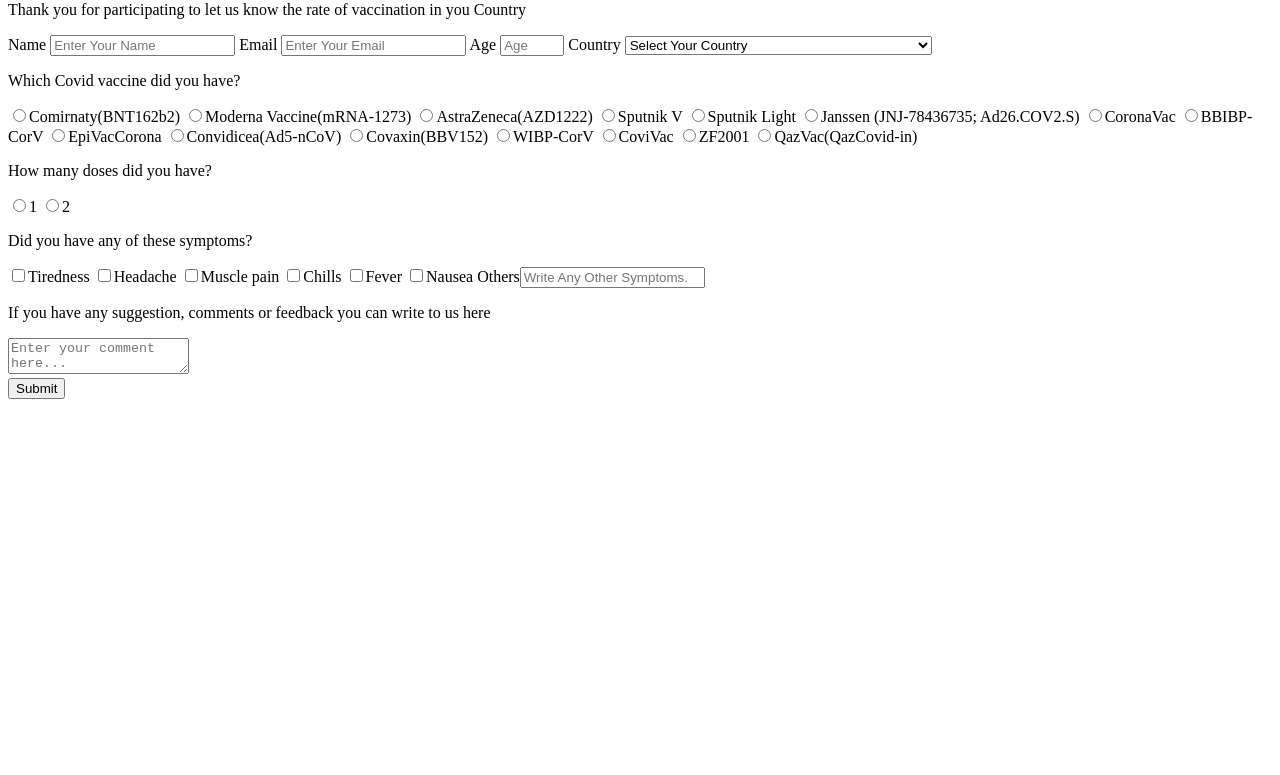
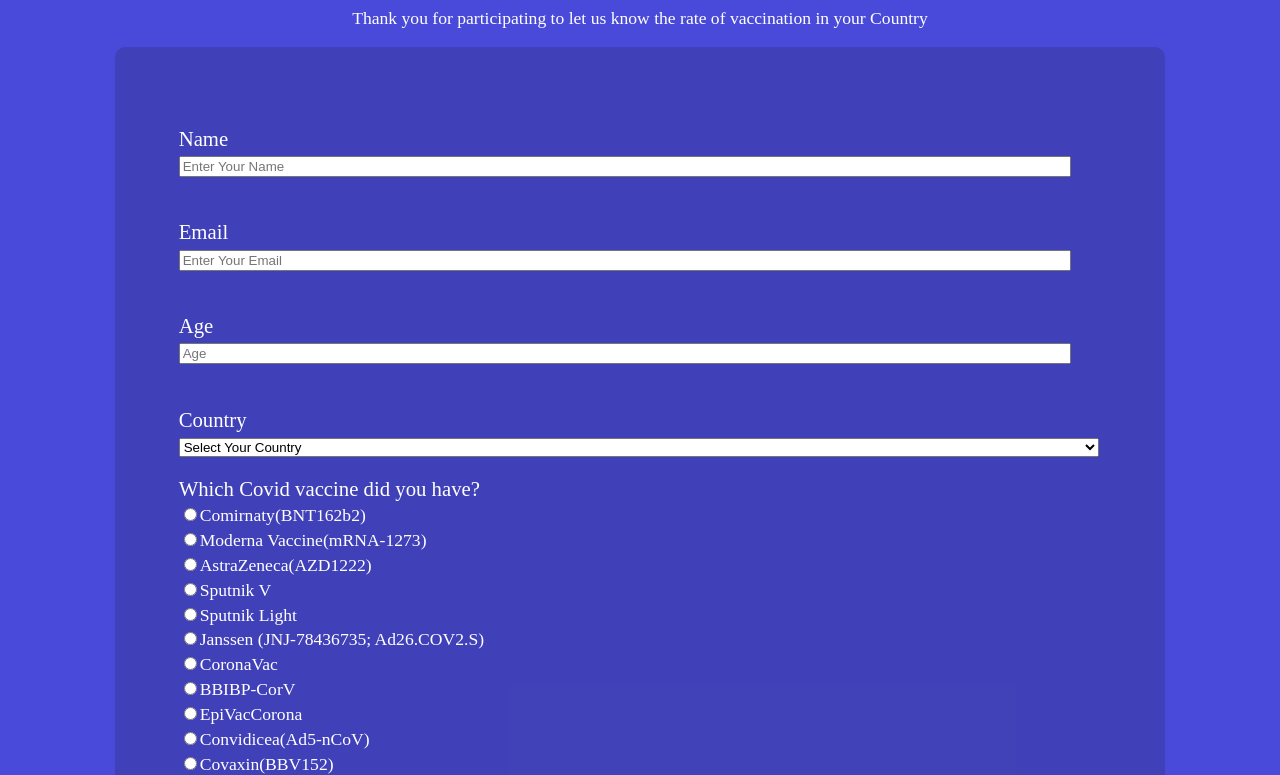
Before and after one commit to Zedai00/SurveyForm, a plain HTML site: page index.html in a window 1280 px wide. Shown: the part 79-854 px from the top of the page. Before the commit the page ends 800 px from the top, so only its background shows below. Drawn offline with Linux system fonts and the light colour scheme.

Commit message:
add style.css

```diff
--- a/index.html
+++ b/index.html
@@ -5,12 +5,13 @@
     <meta charset="UTF-8">
     <meta http-equiv="X-UA-Compatible" content="IE=edge">
     <meta name="viewport" content="width=device-width, initial-scale=1.0">
-    <title>Document</title>
+    <title>Covid-19 Vaccination Survey Form</title>
+    <link rel="stylesheet" href="style.css">
 </head>
 
 <body>
     <h1 id="title">Covid-19 Vaccination Survey Form</h1>
-    <p id="description">Thank you for participating to let us know the rate of vaccination in you
+    <p id="description">Thank you for participating to let us know the rate of vaccination in your
         Country</p>
     <form id="survey-form">
         <label for="name" id="name-label">Name</label>
@@ -22,7 +23,7 @@
         <label for="number" id="number-label">Age</label>
         <input type="number" name="age" id="number" min="1" max="110" placeholder="Age">
 
-        <label for="country" id="dropdown">Country</label>
+        <label for="country" id="dropdown-label">Country</label>
         <select id="dropdown" name="country">
             <option disabled selected value>Select Your Country</option>
             <option value="Afghanistan">Afghanistan</option>
@@ -274,45 +275,44 @@
         </select>
 
         <div id="Vaccines">
-            <p>Which Covid vaccine did you have?</p>
-            <label><input type="radio" name="vaccine" value="Comirnaty(BNT162b2)">Comirnaty(BNT162b2)</label>
-            <label><input type="radio" name="vaccine" value="Moderna Vaccine (mRNA-1273)">Moderna
+            <p id="vaccine-label">Which Covid vaccine did you have?</p>
+            <label><input type="radio" id="vaccine" name="vaccine" value="Comirnaty(BNT162b2)">Comirnaty(BNT162b2)</label>
+            <label><input type="radio" id="vaccine" name="vaccine" value="Moderna Vaccine (mRNA-1273)">Moderna
                 Vaccine(mRNA-1273)</label>
-            <label><input type="radio" name="vaccine" value="AstraZeneca(AZD1222)">AstraZeneca(AZD1222)</label>
-            <label><input type="radio" name="vaccine" value="Sputnik V">Sputnik V</label>
-            <label><input type="radio" name="vaccine" value="Sputnik Light">Sputnik Light</label>
-            <label><input type="radio" name="vaccine" value="Janssen (JNJ-78436735; Ad26.COV2.S)">Janssen (JNJ-78436735;
+            <label><input type="radio" id="vaccine" name="vaccine" value="AstraZeneca(AZD1222)">AstraZeneca(AZD1222)</label>
+            <label><input type="radio" name="vaccine" id="vaccine" id="vaccine" value="Sputnik V">Sputnik V</label>
+            <label><input type="radio" name="vaccine" id="vaccine" value="Sputnik Light">Sputnik Light</label>
+            <label><input type="radio" name="vaccine" id="vaccine" value="Janssen (JNJ-78436735; Ad26.COV2.S)">Janssen (JNJ-78436735;
                 Ad26.COV2.S)</label>
-            <label><input type="radio" name="vaccine" value="CoronaVac">CoronaVac</label>
-            <label><input type="radio" name="vaccine" value="BBIBP-CorV">BBIBP-CorV</label>
-            <label><input type="radio" name="vaccine" value="EpiVacCorona">EpiVacCorona</label>
-            <label><input type="radio" name="vaccine" value="Convidicea(Ad5-nCoV)">Convidicea(Ad5-nCoV)</label>
-            <label><input type="radio" name="vaccine" value="Covaxin(BBV152)">Covaxin(BBV152)</label>
-            <label><input type="radio" name="vaccine" value="WIBP-CorV">WIBP-CorV</label>
-            <label><input type="radio" name="vaccine" value="CoviVac">CoviVac</label>
-            <label><input type="radio" name="vaccine" value="ZF2001">ZF2001</label>
-            <label><input type="radio" name="vaccine" value="QazVac(QazCovid-in)">QazVac(QazCovid-in)</label>
+            <label><input type="radio" name="vaccine" id="vaccine" value="CoronaVac">CoronaVac</label>
+            <label><input type="radio" name="vaccine" id="vaccine" value="BBIBP-CorV">BBIBP-CorV</label>
+            <label><input type="radio" name="vaccine" id="vaccine" value="EpiVacCorona">EpiVacCorona</label>
+            <label><input type="radio" name="vaccine" id="vaccine" value="Convidicea(Ad5-nCoV)">Convidicea(Ad5-nCoV)</label>
+            <label><input type="radio" name="vaccine" id="vaccine" value="Covaxin(BBV152)">Covaxin(BBV152)</label>
+            <label><input type="radio" name="vaccine" id="vaccine" value="WIBP-CorV">WIBP-CorV</label>
+            <label><input type="radio" name="vaccine" id="vaccine" value="CoviVac">CoviVac</label>
+            <label><input type="radio" name="vaccine" id="vaccine" value="ZF2001">ZF2001</label>
+            <label><input type="radio" name="vaccine" id="vaccine" value="QazVac(QazCovid-in)">QazVac(QazCovid-in)</label>
         </div>
 
         <div id="doses">
-            <p>How many doses did you have?</p>
+            <p id="doses-label">How many doses did you have?</p>
             <label><input type="radio" name="doses" value="1">1</label>
             <label><input type="radio" name="doses" value="2">2</label>
         </div>
 
         <div id="symptoms">
-            <p>Did you have any of these symptoms?</p>
+            <p id="symptoms-label">Did you have any of these symptoms?</p>
             <label><input type="checkbox" name="symptoms" value="Tiredness">Tiredness</label>
             <label><input type="checkbox" name="symptoms" value="Headache">Headache</label>
             <label><input type="checkbox" name="symptoms" value="Muscle pain">Muscle pain</label>
             <label><input type="checkbox" name="symptoms" value="Chills">Chills</label>
             <label><input type="checkbox" name="symptoms" value="Fever">Fever</label>
             <label><input type="checkbox" name="symptoms" value="Nausea">Nausea</label>
-            <label>Others<input type="text" name="symptoms" placeholder="Write Any Other Symptoms."></label>
-        </div>
+         </div>
 
-        <div id="comments">
-            <p>If you have any suggestion, comments or feedback you can write to us here</p>
+        <div>
+            <p id="comment">If you have any suggestion, comments or feedback you can write to us here</p>
             <textarea name="comments" id="comments" placeholder="Enter your comment here..."></textarea>
         </div>
 
--- /dev/null
+++ b/style.css
@@ -0,0 +1,93 @@
+@import url('https://fonts.googleapis.com/css?family=Poppins:200i,400&display=swap');
+
+body {
+  background-color: rgb(74, 74, 218);
+  color: rgb(255, 255, 255);
+  font-family: 'poppins' -apple-system, BlinkMacSystemFont, 'Segoe UI', Roboto, Oxygen, Ubuntu, Cantarell, 'Open Sans', 'Helvetica Neue', sans-serif;
+  font-size: 110%;
+}
+
+h1, #description {
+  text-align: center;
+}
+
+#survey-form {
+  display: block;
+  margin-left: auto;
+  margin-right: auto;
+  width: 70%;
+  background-color: rgba(27, 27, 50, 0.2);
+  border-radius: 10px;
+  padding: 5%;
+  padding-right: 8%;
+}
+
+label {
+  display: flex;
+}
+
+#name-label, #email-label, #number-label {
+  margin-bottom: 0.5%;
+  margin-top: 2%;
+  font-size: 118%;
+}
+
+#name, #email, #number {
+  width: 100%;
+  margin-bottom: 3%;
+}
+
+#dropdown {
+  width: 104%;
+}
+
+#dropdown-label {
+  width: 104%;
+  margin-bottom: 0.5%;
+  margin-top: 2%;
+  font-size: 118%;
+}
+
+#vaccine-label {
+  margin-bottom: 0.5%;
+  font-size: 118%;
+}
+
+#vaccine {
+  margin-bottom: 1%;
+}
+
+#doses-label {
+  margin-top: 5%;
+  margin-bottom: 0.5%;
+  font-size: 118%;
+}
+
+#symptoms-label {
+  margin-top: 5%;
+  margin-bottom: 0.5%;
+  font-size: 118%;
+}
+
+#comment {
+  margin-top: 5%;
+  margin-bottom: 0.5%;
+  font-size: 118%;
+}
+
+textarea {
+  width: 100%;
+  height: 150px;
+}
+
+button {
+  display: block;
+  width: 101.5%;
+  margin-top: 2%;
+  font-size: 118%;
+  background-color: rgb(18, 179, 90);
+  border-radius: 10px;
+  padding: 2%;
+  color: aliceblue;
+  border: none;
+}
```
